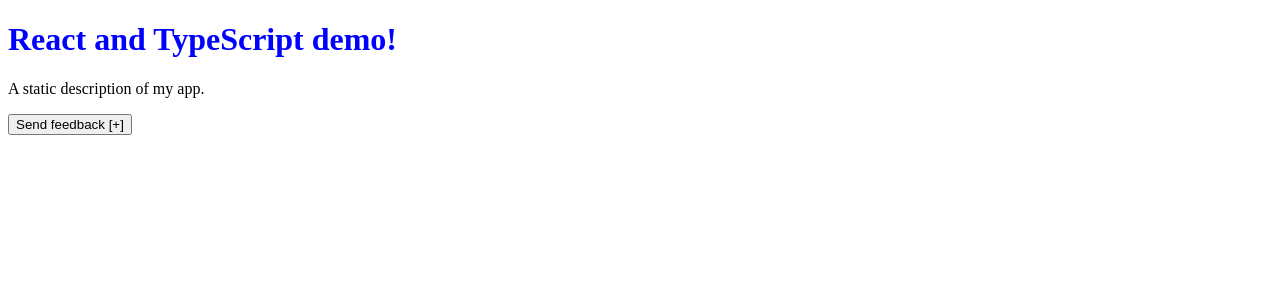
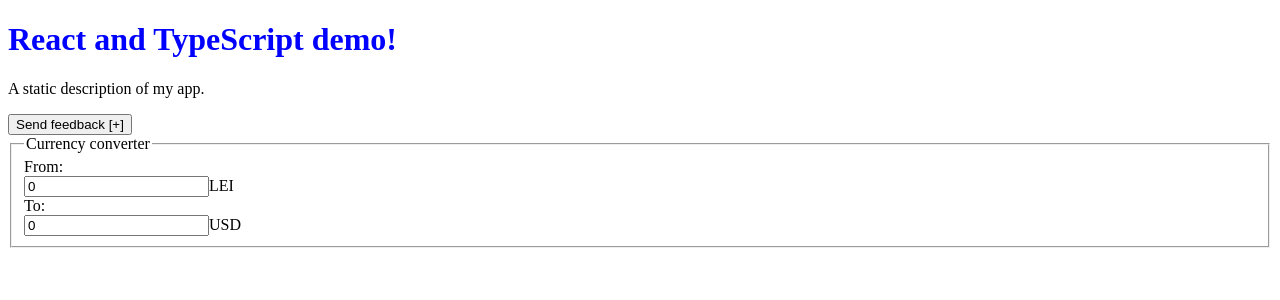
Before and after one commit to serbanghita/learn-react, a React app: page / in a window 1280 px wide. Shown: the top 300 px of the page. Built offline with nearby package versions, Linux system fonts and the light colour scheme; the HTML template or start-up script is replaced by a standard one.

Commit message:
Lifting the local state

```diff
--- a/src/component/App.tsx
+++ b/src/component/App.tsx
@@ -1,4 +1,6 @@
 import * as React from "react";
+import Feedback from "./Feedback";
+import CurrencyConverter from "./CurrencyConverter";
 
 export interface IAppProps {
     title: string;
@@ -8,66 +10,6 @@
 export interface IAppState {
   title: string,
   titleColor: string
-}
-
-interface IFeedbackBtnProps {
-  label: string;
-}
-
-interface IFeedbackBtnState {
-  isOpened: boolean;
-}
-
-class FeedbackBtn extends React.Component<IFeedbackBtnProps, IFeedbackBtnState> {
-
-  constructor(props) {
-    super(props);
-    this.state = {isOpened: false};
-  }
-
-
-  public render() {
-    const handleBtnClick = () => {
-      this.setState((oldState: IFeedbackBtnState, props: IFeedbackBtnProps) => {
-        return {isOpened: !oldState.isOpened}
-      });
-    };
-
-    const formRatings = [1, 2, 3, 4, 5].map((number) =>
-      <span key={number.toString()}>
-        <input type="radio" name="rating" value={number} />
-        <label>{number}</label>
-      </span>
-    );
-
-    const form = <form>
-      <div>
-        <label>Name</label> <br />
-        <input type="text" name="name" placeholder="Your name" />
-      </div>
-      <div>
-        <label>Message</label> <br />
-        <textarea name="message" placeholder="Your message ..." />
-      </div>
-      <div>
-        <label>Rate page</label> <br />
-        {formRatings}
-      </div>
-      <div>
-        <button>Send</button>
-      </div>
-    </form>;
-
-    return (
-      <div>
-        <button onClick={handleBtnClick}>
-          {this.props.label} <span>{this.state.isOpened ? "↓" : "[+]"}</span>
-        </button>
-        {this.state.isOpened ? form : ""}
-      </div>
-    );
-  }
-
 }
 
 export default class App extends React.Component<IAppProps, IAppState> {
@@ -86,7 +28,8 @@
         <div>
             <h1 style={pStyle}>{this.props.title}</h1>
             <p>A static description of my app.</p>
-            <FeedbackBtn label="Send feedback"/>
+            <Feedback label="Send feedback"/>
+            <CurrencyConverter />
         </div>
     );
   }
--- /dev/null
+++ b/src/component/CurrencyConverter.tsx
@@ -0,0 +1,82 @@
+import * as React from "react";
+
+interface ICurrencyConverterState {
+  lei: number;
+  usd: number;
+}
+
+interface ICurrencyInputProps {
+  name: string;
+  currency: string;
+  value: number;
+  changeHandler: (e) => any;
+}
+
+interface ICurrencyInputState {
+  value: number;
+}
+
+class CurrencyInput extends React.Component<ICurrencyInputProps, ICurrencyInputState> {
+  constructor(props) {
+    super(props);
+    this.changeHandler = this.changeHandler.bind(this);
+  }
+
+  private changeHandler(e) {
+    this.props.changeHandler(e.target.value);
+  }
+
+  render() {
+    return (
+      <div>
+        <input type="text" name={this.props.name} value={this.props.value} onChange={this.changeHandler} />
+        {this.props.currency.toUpperCase()}
+      </div>
+    );
+  }
+}
+
+export default class CurrencyConverter extends React.Component<{}, ICurrencyConverterState> {
+  private exchangeRate = {
+    usd: { lei: 0.26694 },
+    lei: { usd: 3.74616019 }
+  };
+
+  constructor(props) {
+    super(props);
+    this.state = { lei: 0, usd: 0 };
+    this.convertLeiToUsd = this.convertLeiToUsd.bind(this);
+    this.convertUsdToLei = this.convertUsdToLei.bind(this);
+  }
+
+  private round(number: number, precision: number) {
+    let factor = Math.pow(10, precision);
+    let tempNumber = number * factor;
+    let roundedTempNumber = Math.round(tempNumber);
+    return roundedTempNumber / factor;
+  };
+
+  private convertLeiToUsd(lei: number) {
+    this.setState({lei, usd: this.round(lei * this.exchangeRate.usd["lei"], 2)});
+  }
+
+  private convertUsdToLei(usd: number) {
+    this.setState({usd, lei: this.round(usd * this.exchangeRate.lei["usd"], 2)});
+  }
+
+  public render() {
+    return (
+      <fieldset>
+        <legend>Currency converter</legend>
+        <div>
+          <label>From: </label>
+          <CurrencyInput name="from" currency="lei" value={this.state.lei} changeHandler={this.convertLeiToUsd} />
+        </div>
+        <div>
+          <label>To: </label>
+          <CurrencyInput name="to" currency="usd" value={this.state.usd} changeHandler={this.convertUsdToLei} />
+        </div>
+      </fieldset>
+    );
+  }
+}
--- /dev/null
+++ b/src/component/Feedback.tsx
@@ -0,0 +1,66 @@
+import * as React from "react";
+
+interface IFeedbackProps {
+  label: string;
+}
+
+interface IFeedbackState {
+  isOpened: boolean;
+}
+
+export default class Feedback extends React.Component<IFeedbackProps, IFeedbackState> {
+
+  constructor(props) {
+    super(props);
+    this.state = {isOpened: false};
+  }
+
+
+  public render() {
+    const handleBtnClick = () => {
+      this.setState((oldState: IFeedbackState, props: IFeedbackProps) => {
+        return {isOpened: !oldState.isOpened}
+      });
+    };
+
+    const formRatings = [1, 2, 3, 4, 5].map((number) =>
+      <span key={number.toString()}>
+        <input type="radio" name="rating" value={number} />
+        <label>{number}</label>
+      </span>
+    );
+
+    const form = (
+      <form>
+        <fieldset>
+          <legend>Feedback info</legend>
+          <div>
+            <label>Name</label> <br />
+            <input type="text" name="name" placeholder="Your name" />
+          </div>
+          <div>
+            <label>Message</label> <br />
+            <textarea name="message" placeholder="Your message ..." />
+          </div>
+          <div>
+            <label>Rate page</label> <br />
+            {formRatings}
+          </div>
+          <div>
+            <button>Send</button>
+          </div>
+        </fieldset>
+      </form>
+    );
+
+    return (
+      <div>
+        <button onClick={handleBtnClick}>
+          {this.props.label} <span>{this.state.isOpened ? "↓" : "[+]"}</span>
+        </button>
+        {this.state.isOpened ? form : ""}
+      </div>
+    );
+  }
+
+}
```
